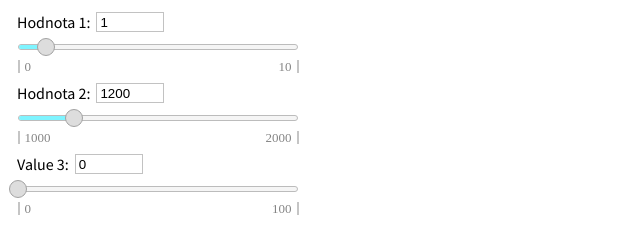
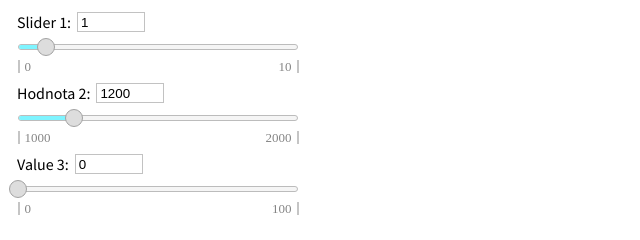
Before and after one commit to BlueManCZ/Sliders.js, a plain HTML site: page Sliders.js/slider.html in a window 1280 px wide. Shown: the full height of the page, 0-640 px from the left. Drawn offline with Linux system fonts and the light colour scheme.

Commit message:
Sliders screenshots added

```diff
--- a/Sliders.js/slider.html
+++ b/Sliders.js/slider.html
@@ -10,7 +10,7 @@
 <body>
 
 <div class="content">
-    <input type="text" class="slider1" name="value1" text="Hodnota 1:" min="0" max="10" value="1" round="0" animate="no">
+    <input type="text" class="slider1" name="value1" text="Slider 1:" min="0" max="10" value="1" round="0" animate="no">
     <input type="text" class="slider1" name="value2" text="Hodnota 2:" min="1000" max="2000" value="1200" round="1">
 	<input type="text" class="slider1" name="value3" text="Value 3:" min="90">
 </div>
```
Also changed, not shown: Sliders.js/images/screenshot1.png (added), Sliders.js/images/screenshot2.png (added), 1 other file.
